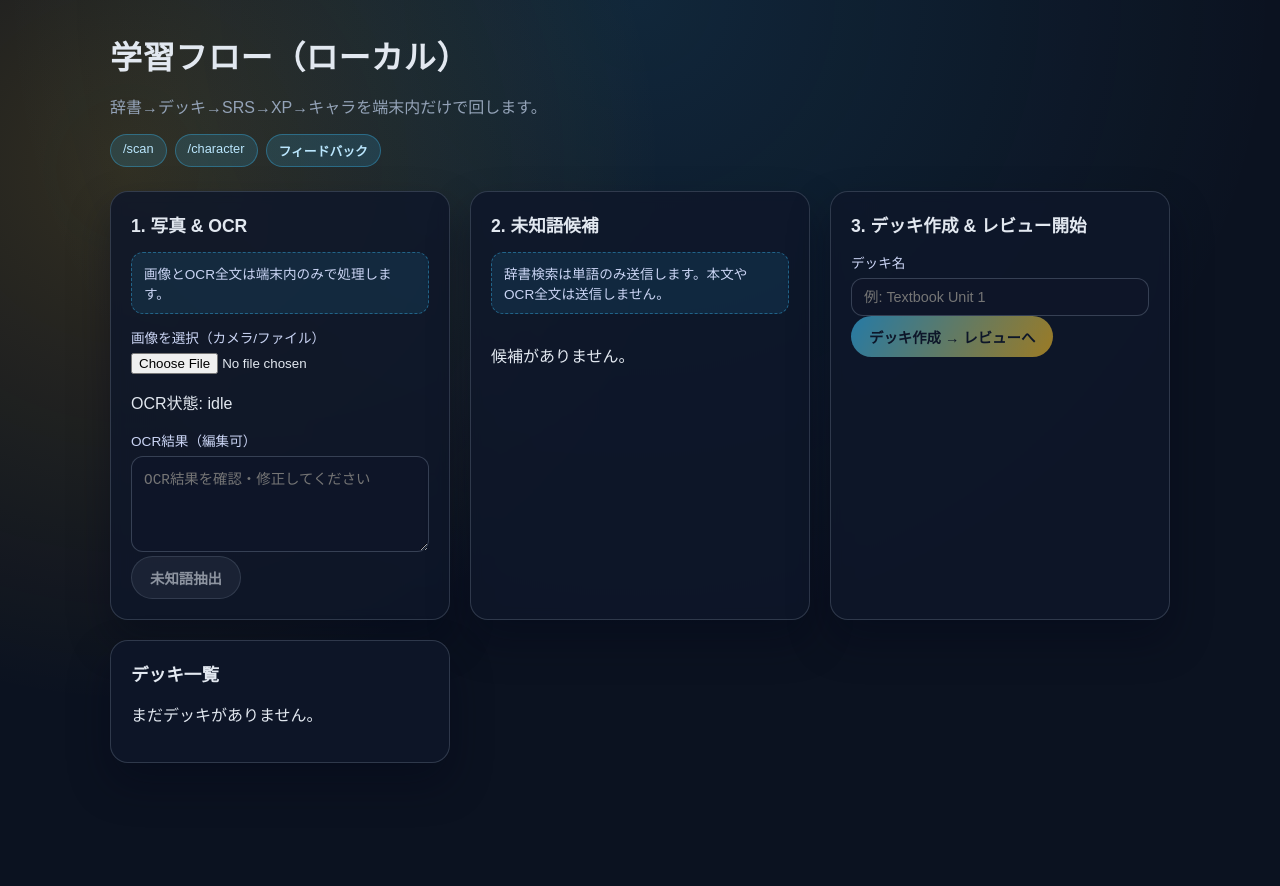
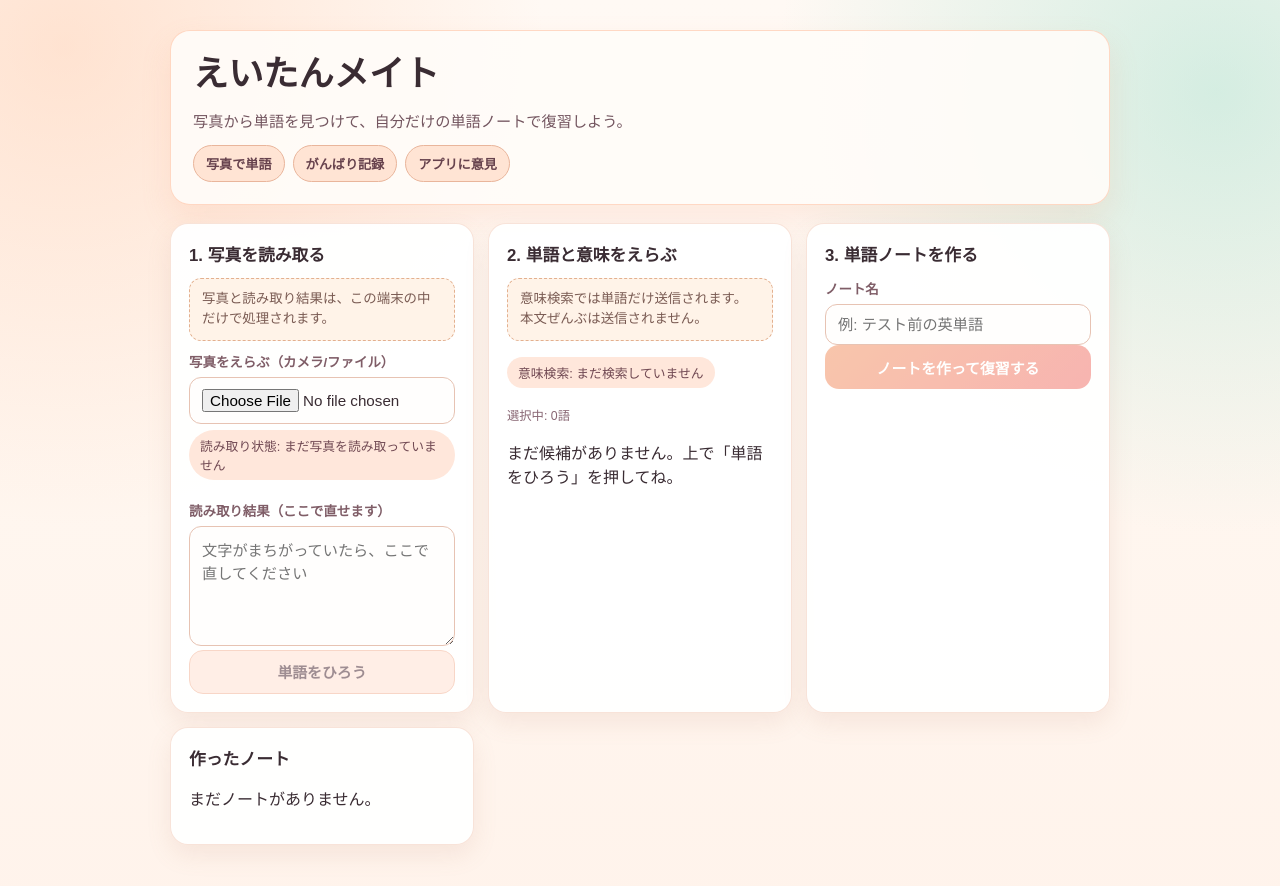
Before and after one commit to wadansyaku/NanjyoEnglishApp, a React (Vite) app: page /scan in a window 1280 px wide. Shown: the top 886 px of the page. Before the commit the page ends 843 px from the top, so only its background shows below. Built offline with nearby package versions, Linux system fonts and the light colour scheme.

Commit message:
feat: refine mobile-friendly UI copy and add UX review docs

```diff
--- a/src/App.tsx
+++ b/src/App.tsx
@@ -66,55 +66,58 @@ export default function App() {
   return (
     <main>
       <header>
-        <h1>学習フロー（ローカル）</h1>
-        <p>辞書→デッキ→SRS→XP→キャラを端末内だけで回します。</p>
+        <h1>えいたんメイト</h1>
+        <p>写真から単語を見つけて、自分だけの単語ノートで復習しよう。</p>
         <nav className="pill-group">
           <Link className="pill" to="/scan">
-            /scan
+            写真で単語
           </Link>
           <Link className="pill" to="/character">
-            /character
+            がんばり記録
           </Link>
           <button
             className="pill"
             type="button"
             onClick={() => setFeedbackOpen((prev) => !prev)}
           >
-            フィードバック
+            アプリに意見
           </button>
         </nav>
       </header>
 
       {feedbackOpen && (
         <section className="card" style={{ marginBottom: 24 }}>
-          <h2>フィードバック</h2>
-          <p className="notice">本文やOCR全文は送信しないでください。</p>
-          <label>種類</label>
+          <h2>アプリへの意見</h2>
+          <p className="notice">
+            名前・連絡先・本文の全文は書かないで、短く教えてください。
+          </p>
+          <label>どの内容？</label>
           <select
             value={feedbackType}
             onChange={(event) =>
               setFeedbackType(event.target.value as 'ocr' | 'ux' | 'bug' | 'feature')
             }
           >
-            <option value="ocr">OCR</option>
-            <option value="ux">UX</option>
-            <option value="bug">Bug</option>
-            <option value="feature">Feature</option>
+            <option value="ocr">読み取り（OCR）</option>
+            <option value="ux">使いやすさ</option>
+            <option value="bug">うまく動かない</option>
+            <option value="feature">ほしい機能</option>
           </select>
-          <label style={{ marginTop: 12 }}>メッセージ（短文）</label>
+          <label style={{ marginTop: 12 }}>メッセージ（200文字まで）</label>
           <input
             type="text"
             value={feedbackMessage}
             maxLength={200}
             onChange={(event) => setFeedbackMessage(event.target.value)}
-            placeholder="例: OCR結果が改行で崩れる"
+            placeholder="例: 写真が暗いときに読み取りしづらい"
           />
+          <p className="counter">{feedbackMessage.trim().length}/200</p>
           <button
             style={{ marginTop: 12 }}
             onClick={handleSendFeedback}
             disabled={feedbackSending || feedbackMessage.trim().length === 0}
           >
-            送信
+            意見を送る
           </button>
           {feedbackStatus && <p className="counter">{feedbackStatus}</p>}
         </section>
--- a/src/pages/CharacterPage.tsx
+++ b/src/pages/CharacterPage.tsx
@@ -2,10 +2,17 @@ import { useEffect, useState } from 'react';
 import { getXpSummary, listEventCounters, type EventCounter, type XpSummary } from '../db';
 
 const getTitleForLevel = (level: number) => {
-  if (level >= 15) return '語彙マスター';
-  if (level >= 10) return '挑戦者';
-  if (level >= 5) return '見習い';
-  return '芽生え';
+  if (level >= 15) return 'ことばクイーン';
+  if (level >= 10) return 'ぐんぐんチャレンジャー';
+  if (level >= 5) return 'ことばトレーナー';
+  return 'はじめの一歩';
+};
+
+const eventLabelMap: Record<string, string> = {
+  scan_started: '写真読み取りを開始',
+  ocr_done: '読み取り完了',
+  deck_created: '単語ノートを作成',
+  review_done: '復習カードに回答'
 };
 
 export default function CharacterPage() {
@@ -27,7 +34,7 @@ export default function CharacterPage() {
     return (
       <section className="section-grid">
         <div className="card">
-          <h2>キャラクター</h2>
+          <h2>がんばり記録</h2>
           <p>読み込み中...</p>
         </div>
       </section>
@@ -37,23 +44,23 @@ export default function CharacterPage() {
   return (
     <section className="section-grid">
       <div className="card">
-        <h2>キャラクター</h2>
+        <h2>マイキャラ</h2>
         <p className="badge">称号: {getTitleForLevel(summary.level)}</p>
-        <p>Level: {summary.level}</p>
-        <p>XP: {summary.xpTotal}</p>
+        <p>レベル: {summary.level}</p>
+        <p>トータルXP: {summary.xpTotal}</p>
         <p>
           今日のXP: {summary.dailyEarned}/{summary.dailyLimit}
         </p>
-        <p>残り獲得可能: {summary.dailyRemaining} XP</p>
+        <p>今日あともらえるXP: {summary.dailyRemaining}</p>
       </div>
       <div className="card">
-        <h2>ローカルイベント</h2>
-        {counters.length === 0 && <p>まだイベントがありません。</p>}
+        <h2>学習ログ</h2>
+        {counters.length === 0 && <p>まだログがありません。</p>}
         {counters.length > 0 && (
           <div className="word-grid">
             {counters.map((counter) => (
               <div key={counter.name} className="word-item">
-                <span>{counter.name}</span>
+                <span>{eventLabelMap[counter.name] ?? counter.name}</span>
                 <strong>{counter.count}</strong>
               </div>
             ))}
--- a/src/pages/ScanPage.tsx
+++ b/src/pages/ScanPage.tsx
@@ -24,6 +24,20 @@ type Candidate = {
 const MAX_CANDIDATES = 12;
 const LIMITS = {
   meaning: 80
+};
+
+const ocrStatusLabel: Record<'idle' | 'running' | 'done' | 'error', string> = {
+  idle: 'まだ写真を読み取っていません',
+  running: '読み取り中です',
+  done: '読み取りできました',
+  error: '読み取りに失敗しました'
+};
+
+const lookupStatusLabel: Record<'idle' | 'loading' | 'done' | 'error', string> = {
+  idle: 'まだ検索していません',
+  loading: '意味を検索中です',
+  done: '検索が終わりました',
+  error: '検索に失敗しました'
 };
 
 const safeTrim = (value: string) => value.replace(/[\r\n]+/g, ' ').trim();
@@ -54,6 +68,7 @@ export default function ScanPage() {
     setOcrError('');
     setLookupStatus('idle');
     setLookupError('');
+    setStatus('');
     try {
       const text = await runOcr(file);
       setOcrText(text);
@@ -102,7 +117,7 @@ export default function ScanPage() {
           body: JSON.stringify({ headwords: base.map((item) => item.headword) })
         });
         if (!response.ok) {
-          throw new Error('辞書検索に失敗しました');
+          throw new Error('意味検索に失敗しました');
         }
         const data = (await response.json()) as {
           found: Array<{
@@ -195,12 +210,12 @@ export default function ScanPage() {
           body: JSON.stringify({ entries: commitEntries })
         });
       } catch {
-        setStatus('コミットに失敗しました（ローカル保存は完了）');
+        setStatus('クラウド保存に失敗しました（この端末には保存されています）');
       }
     }
 
     await incrementEvent('deck_created');
-    setStatus('デッキを作成しました。レビューに移動します。');
+    setStatus('単語ノートを作りました。復習ページへ移動します。');
     window.history.pushState({}, '', `/review/${deck.deckId}`);
     window.dispatchEvent(new PopStateEvent('popstate'));
   };
@@ -208,9 +223,9 @@ export default function ScanPage() {
   return (
     <section className="section-grid">
       <div className="card">
-        <h2>1. 写真 & OCR</h2>
-        <p className="notice">画像とOCR全文は端末内のみで処理します。</p>
-        <label htmlFor="imageInput">画像を選択（カメラ/ファイル）</label>
+        <h2>1. 写真を読み取る</h2>
+        <p className="notice">写真と読み取り結果は、この端末の中だけで処理されます。</p>
+        <label htmlFor="imageInput">写真をえらぶ（カメラ/ファイル）</label>
         <input
           id="imageInput"
           type="file"
@@ -221,91 +236,92 @@ export default function ScanPage() {
             if (file) void handleImage(file);
           }}
         />
-        <p>
-          OCR状態: {ocrStatus} {ocrError ? `(${ocrError})` : ''}
-        </p>
-        {ocrStatus === 'running' && <p>OCR実行中...</p>}
-        <label>OCR結果（編集可）</label>
+        <p className="badge">読み取り状態: {ocrStatusLabel[ocrStatus]}</p>
+        {ocrError && <p className="counter">{ocrError}</p>}
+        <label>読み取り結果（ここで直せます）</label>
         <textarea
           value={ocrText}
           onChange={(event) => setOcrText(event.target.value)}
-          placeholder="OCR結果を確認・修正してください"
+          placeholder="文字がまちがっていたら、ここで直してください"
         />
         <button
           className="secondary"
           onClick={handleExtract}
           disabled={!ocrText.trim() || ocrStatus === 'running'}
         >
-          未知語抽出
+          単語をひろう
         </button>
       </div>
 
       <div className="card">
-        <h2>2. 未知語候補</h2>
+        <h2>2. 単語と意味をえらぶ</h2>
         <p className="notice">
-          辞書検索は単語のみ送信します。本文やOCR全文は送信しません。
+          意味検索では単語だけ送信されます。本文ぜんぶは送信されません。
         </p>
-        {lookupStatus === 'loading' && <p>辞書検索中...</p>}
+        <p className="badge">意味検索: {lookupStatusLabel[lookupStatus]}</p>
         {lookupError && <p className="counter">{lookupError}</p>}
-        <div className="word-grid" style={{ maxHeight: 320, overflow: 'auto' }}>
+        <p className="counter">選択中: {selectedCandidates.length}語</p>
+        <div className="word-grid candidate-grid">
           {candidates.map((item) => (
-            <div key={item.headwordNorm} className="word-item">
-              <div style={{ flex: 1 }}>
-                <strong>{item.headword}</strong>
-                <small> x{item.count}</small>
-                <div style={{ marginTop: 6 }}>
+            <div key={item.headwordNorm} className="word-item candidate-item">
+              <div className="candidate-row">
+                <label className="candidate-toggle">
                   <input
-                    type="text"
-                    value={item.meaning}
-                    placeholder={item.source === 'found' ? '辞書候補' : '意味を入力'}
-                    maxLength={LIMITS.meaning}
-                    onChange={(event) => updateMeaning(item.headwordNorm, event.target.value)}
-                    disabled={item.source === 'found'}
+                    type="checkbox"
+                    checked={item.selected}
+                    onChange={() => toggleCandidate(item.headwordNorm)}
                   />
-                  {item.source === 'missing' && item.meaning.length === 0 && (
-                    <div className="counter">意味を入力してください</div>
-                  )}
+                  <span>追加する</span>
+                </label>
+                <div>
+                  <strong>{item.headword}</strong>
+                  <small className="candidate-meta">出現 {item.count}回</small>
                 </div>
               </div>
               <input
-                type="checkbox"
-                checked={item.selected}
-                onChange={() => toggleCandidate(item.headwordNorm)}
+                type="text"
+                value={item.meaning}
+                placeholder={item.source === 'found' ? '辞書の意味（必要なら直せる）' : '意味を入力'}
+                maxLength={LIMITS.meaning}
+                onChange={(event) => updateMeaning(item.headwordNorm, event.target.value)}
               />
+              {item.source === 'missing' && item.meaning.length === 0 && (
+                <div className="counter">意味を入れてください</div>
+              )}
             </div>
           ))}
-          {candidates.length === 0 && <p>候補がありません。</p>}
+          {candidates.length === 0 && <p>まだ候補がありません。上で「単語をひろう」を押してね。</p>}
         </div>
       </div>
 
       <div className="card">
-        <h2>3. デッキ作成 & レビュー開始</h2>
-        <label>デッキ名</label>
+        <h2>3. 単語ノートを作る</h2>
+        <label>ノート名</label>
         <input
           type="text"
           value={deckTitle}
           onChange={(event) => setDeckTitle(event.target.value)}
-          placeholder="例: Textbook Unit 1"
+          placeholder="例: テスト前の英単語"
         />
         <button onClick={handleCreateDeck} disabled={!canCreateDeck}>
-          デッキ作成 → レビューへ
+          ノートを作って復習する
         </button>
         {status && <p className="counter">{status}</p>}
       </div>
 
       <div className="card">
-        <h2>デッキ一覧</h2>
-        {decks.length === 0 && <p>まだデッキがありません。</p>}
+        <h2>作ったノート</h2>
+        {decks.length === 0 && <p>まだノートがありません。</p>}
         <div className="word-grid">
           {decks.map((deck) => (
             <div key={deck.deckId} className="word-item">
               <div>
                 <strong>{deck.title}</strong>
                 <br />
-                <small>{deck.headwordNorms.length} 語</small>
+                <small>{deck.headwordNorms.length}語</small>
               </div>
               <Link className="pill" to={`/review/${deck.deckId}`}>
-                レビュー
+                復習する
               </Link>
             </div>
           ))}
--- a/src/styles.css
+++ b/src/styles.css
@@ -1,8 +1,8 @@
 :root {
   color-scheme: light;
-  font-family: 'Noto Sans JP', 'Hiragino Kaku Gothic ProN', 'Yu Gothic', sans-serif;
-  background-color: #0b1220;
-  color: #e2e8f0;
+  font-family: 'M PLUS Rounded 1c', 'Hiragino Maru Gothic ProN', 'Yu Gothic', sans-serif;
+  background-color: #fff8f2;
+  color: #3a2c33;
 }
 
 * {
@@ -12,9 +12,10 @@
 body {
   margin: 0;
   min-height: 100vh;
-  background: radial-gradient(circle at top, rgba(56, 189, 248, 0.12), transparent 60%),
-    radial-gradient(circle at 10% 20%, rgba(251, 191, 36, 0.16), transparent 40%),
-    #0b1220;
+  background:
+    radial-gradient(circle at 5% 5%, rgba(255, 186, 145, 0.35), transparent 32%),
+    radial-gradient(circle at 95% 10%, rgba(149, 220, 199, 0.4), transparent 30%),
+    linear-gradient(180deg, #fff9f4 0%, #fff6ef 55%, #fff3eb 100%);
 }
 
 a {
@@ -22,154 +23,115 @@ a {
 }
 
 main {
-  max-width: 1100px;
+  max-width: 980px;
   margin: 0 auto;
-  padding: 32px 20px 80px;
+  padding: 24px 16px 72px;
 }
 
 header {
   display: flex;
   flex-direction: column;
-  gap: 16px;
-  margin-bottom: 24px;
+  gap: 14px;
+  margin-bottom: 18px;
+  padding: 18px;
+  border-radius: 20px;
+  border: 1px solid rgba(255, 173, 133, 0.45);
+  background: rgba(255, 252, 249, 0.9);
+  box-shadow: 0 14px 30px rgba(241, 153, 121, 0.16);
+}
+
+header h1 {
+  margin: 0;
+  font-size: clamp(1.7rem, 5vw, 2.2rem);
+  line-height: 1.2;
+}
+
+header p {
+  margin: 0;
+  color: #73555f;
+  font-size: 0.95rem;
 }
 
 nav .pill {
   text-decoration: none;
 }
 
-button.pill {
-  border: 1px solid rgba(56, 189, 248, 0.35);
-  background: rgba(56, 189, 248, 0.15);
-  color: #bae6fd;
-  padding: 6px 12px;
-  font-weight: 600;
-}
-
-button.pill:hover:not(:disabled) {
-  transform: none;
-  box-shadow: none;
-}
-
-header h1 {
-  margin: 0;
-  font-size: clamp(1.8rem, 2.5vw, 2.6rem);
-  letter-spacing: 0.02em;
-}
-
-header p {
-  margin: 0;
-  color: #94a3b8;
-}
-
 .section-grid {
   display: grid;
-  grid-template-columns: repeat(auto-fit, minmax(280px, 1fr));
-  gap: 20px;
+  grid-template-columns: repeat(auto-fit, minmax(290px, 1fr));
+  gap: 14px;
 }
 
 .card {
-  background: rgba(15, 23, 42, 0.85);
-  border: 1px solid rgba(148, 163, 184, 0.25);
+  background: rgba(255, 255, 255, 0.95);
+  border: 1px solid rgba(238, 188, 164, 0.42);
   border-radius: 18px;
-  padding: 20px;
-  box-shadow: 0 20px 40px rgba(2, 6, 23, 0.35);
-  backdrop-filter: blur(6px);
+  padding: 16px;
+  box-shadow: 0 10px 24px rgba(185, 120, 96, 0.12);
 }
 
 .card h2 {
-  margin-top: 0;
-  font-size: 1.1rem;
+  margin: 0 0 12px;
+  font-size: 1.05rem;
 }
 
 label {
   display: block;
-  font-size: 0.85rem;
-  color: #cbd5f5;
-  margin-bottom: 6px;
+  margin: 10px 0 6px;
+  font-size: 0.84rem;
+  color: #7f5d67;
+  font-weight: 600;
 }
 
 input[type='text'],
 input[type='search'],
 textarea,
-select {
+select,
+input[type='file'] {
   width: 100%;
-  padding: 10px 12px;
   border-radius: 12px;
-  border: 1px solid rgba(148, 163, 184, 0.3);
-  background: rgba(15, 23, 42, 0.9);
-  color: #e2e8f0;
-  font-size: 0.9rem;
+  border: 1px solid #e7c3b3;
+  background: #fffefd;
+  color: #3a2c33;
+  padding: 11px 12px;
+  font-size: 0.95rem;
 }
 
 textarea {
-  min-height: 96px;
+  min-height: 120px;
   resize: vertical;
 }
 
 button {
-  border: none;
-  border-radius: 999px;
-  padding: 10px 18px;
-  font-size: 0.9rem;
+  width: 100%;
+  border: 0;
+  border-radius: 14px;
+  min-height: 44px;
+  padding: 10px 14px;
+  font-size: 0.93rem;
   cursor: pointer;
-  color: #0f172a;
-  background: linear-gradient(120deg, #38bdf8, #fbbf24);
-  font-weight: 600;
-  transition: transform 0.2s ease, box-shadow 0.2s ease;
-}
-
-button.secondary {
-  background: rgba(148, 163, 184, 0.15);
-  color: #e2e8f0;
-  border: 1px solid rgba(148, 163, 184, 0.35);
-}
-
-button:disabled {
-  opacity: 0.6;
-  cursor: not-allowed;
-  transform: none;
-  box-shadow: none;
+  color: #ffffff;
+  background: linear-gradient(135deg, #f49d70, #f27f79);
+  font-weight: 700;
+  transition: transform 0.16s ease, box-shadow 0.16s ease;
 }
 
 button:hover:not(:disabled) {
   transform: translateY(-1px);
-  box-shadow: 0 10px 24px rgba(56, 189, 248, 0.2);
+  box-shadow: 0 10px 18px rgba(229, 126, 103, 0.28);
 }
 
-.badge {
-  display: inline-flex;
-  align-items: center;
-  gap: 8px;
-  padding: 6px 12px;
-  border-radius: 999px;
-  background: rgba(148, 163, 184, 0.15);
-  font-size: 0.8rem;
+button.secondary {
+  background: #ffe2d5;
+  color: #5a3c45;
+  border: 1px solid #f4baa0;
 }
 
-.word-grid {
-  display: grid;
-  gap: 12px;
-}
-
-.word-item {
-  display: flex;
-  justify-content: space-between;
-  align-items: center;
-  gap: 12px;
-  padding: 8px 12px;
-  border-radius: 12px;
-  background: rgba(30, 41, 59, 0.6);
-}
-
-.word-item small {
-  color: #94a3b8;
-}
-
-.counter {
-  font-size: 0.75rem;
-  color: #94a3b8;
-  text-align: right;
+button:disabled {
+  opacity: 0.58;
+  cursor: not-allowed;
+  transform: none;
+  box-shadow: none;
 }
 
 .pill-group {
@@ -179,35 +141,171 @@ button:hover:not(:disabled) {
 }
 
 .pill {
-  padding: 6px 12px;
+  display: inline-flex;
+  align-items: center;
+  justify-content: center;
+  padding: 8px 12px;
   border-radius: 999px;
-  background: rgba(56, 189, 248, 0.15);
-  border: 1px solid rgba(56, 189, 248, 0.35);
-  color: #bae6fd;
+  border: 1px solid #e9b59b;
+  background: #ffe4d4;
+  color: #67424d;
+  font-size: 0.82rem;
+  font-weight: 700;
+  min-height: 36px;
+}
+
+button.pill {
+  width: auto;
+  min-height: 36px;
+  color: #67424d;
+  background: #ffe4d4;
+}
+
+button.pill:hover:not(:disabled) {
+  transform: none;
+  box-shadow: none;
+}
+
+.badge {
+  display: inline-flex;
+  align-items: center;
+  gap: 8px;
+  margin: 6px 0 10px;
+  padding: 6px 11px;
+  border-radius: 999px;
+  background: #ffe7db;
+  color: #704852;
   font-size: 0.8rem;
 }
 
 .notice {
-  font-size: 0.85rem;
-  color: #cbd5f5;
-  background: rgba(56, 189, 248, 0.1);
-  border: 1px dashed rgba(56, 189, 248, 0.4);
+  margin: 0 0 10px;
   padding: 10px 12px;
   border-radius: 12px;
+  border: 1px dashed #e3b08f;
+  background: #fff3e8;
+  color: #7a5b53;
+  font-size: 0.84rem;
+  line-height: 1.5;
+}
+
+.word-grid {
+  display: grid;
+  gap: 10px;
+}
+
+.word-item {
+  display: flex;
+  justify-content: space-between;
+  align-items: center;
+  gap: 10px;
+  padding: 10px;
+  border-radius: 12px;
+  border: 1px solid #f0d2c2;
+  background: #fffaf7;
+}
+
+.word-item small {
+  color: #8f6e77;
+}
+
+.candidate-grid {
+  max-height: 360px;
+  overflow: auto;
+  padding-right: 4px;
+}
+
+.candidate-item {
+  display: block;
+}
+
+.candidate-row {
+  display: flex;
+  justify-content: space-between;
+  align-items: center;
+  gap: 10px;
+  margin-bottom: 8px;
+}
+
+.candidate-toggle {
+  display: inline-flex;
+  align-items: center;
+  gap: 6px;
+  margin: 0;
+  font-size: 0.82rem;
+  color: #7e5f68;
+}
+
+.candidate-toggle input[type='checkbox'] {
+  width: 18px;
+  height: 18px;
+  accent-color: #ef886c;
+}
+
+.candidate-meta {
+  display: block;
+  margin-top: 3px;
+  font-size: 0.76rem;
+}
+
+.grade-grid {
+  display: grid;
+  grid-template-columns: repeat(2, minmax(120px, 1fr));
+  gap: 8px;
+  margin-top: 12px;
+}
+
+.grade-button {
+  display: flex;
+  flex-direction: column;
+  align-items: flex-start;
+  gap: 2px;
+  text-align: left;
+}
+
+.grade-button span {
+  font-size: 0.75rem;
+  font-weight: 600;
+  opacity: 0.9;
+}
+
+.counter {
+  margin: 8px 0 0;
+  color: #886673;
+  font-size: 0.77rem;
 }
 
 hr {
   border: none;
-  border-top: 1px solid rgba(148, 163, 184, 0.2);
-  margin: 16px 0;
+  border-top: 1px solid #f0d8c8;
+  margin: 14px 0;
 }
 
-@media (max-width: 720px) {
+@media (min-width: 768px) {
   main {
-    padding: 24px 16px 60px;
+    padding: 30px 20px 80px;
   }
 
   header {
-    gap: 10px;
+    padding: 22px;
+  }
+
+  .card {
+    padding: 18px;
   }
 }
+
+@media (max-width: 767px) {
+  .section-grid {
+    grid-template-columns: 1fr;
+  }
+
+  .pill-group {
+    overflow-x: auto;
+    padding-bottom: 2px;
+  }
+
+  .pill {
+    white-space: nowrap;
+  }
+}
```
Also changed, not shown: src/pages/ReviewPage.tsx (+16 -14 lines), 4 other files (tests, documents, lock files or other folders).
